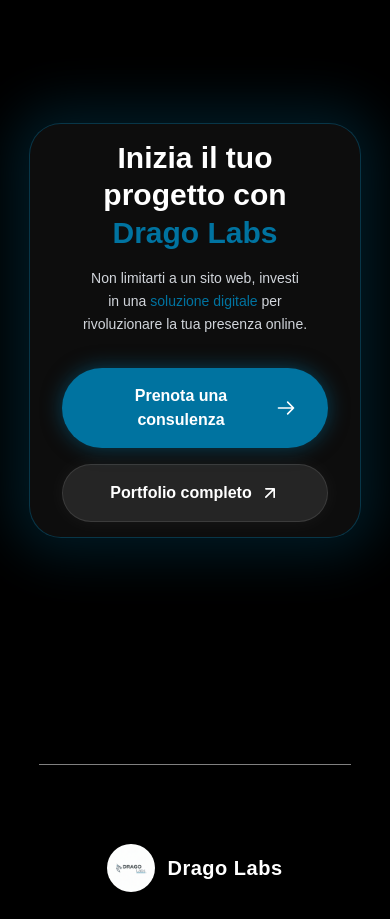
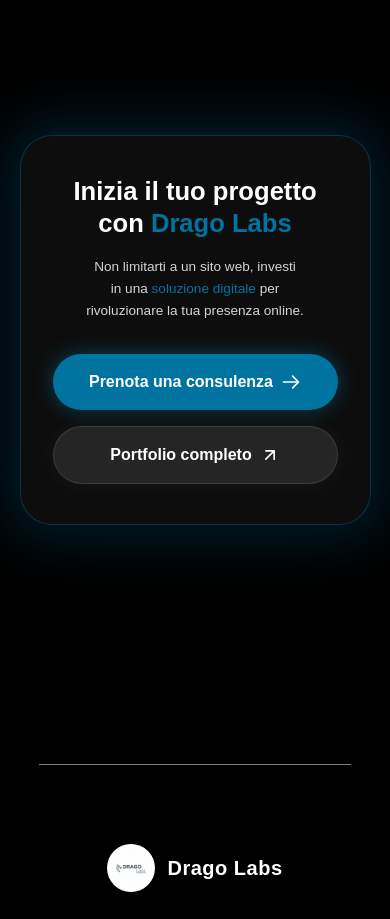
Before and after one commit to dragolab/dragolabs-website, a React (Vite) app: page / in a window 390 px wide. Shown: the part 4680-5599 px from the top of the page. Built offline with nearby package versions, Linux system fonts and the light colour scheme; a web font is replaced by a local one.

Commit message:
Tablet support

```diff
--- a/src/components/Protocol.jsx
+++ b/src/components/Protocol.jsx
@@ -172,16 +172,22 @@
                             100% { box-shadow: 0 0 30px 6px rgba(0,115,160,0.35), 0 0 0 0 transparent; }
                         }
                     `}</style>
-                    <div className="card-inner relative w-[85%] md:w-[60%] lg:w-[50%] max-w-3xl rounded-[2rem] border border-drago-accent/40 bg-white/5 backdrop-blur-xl overflow-hidden aspect-[4/5] md:aspect-auto md:h-[55vh] lg:aspect-video lg:h-auto"
+                    <div className="card-inner relative w-[90%] md:w-[70%] lg:w-[55%] max-w-4xl rounded-[2rem] border border-drago-accent/40 bg-white/5 backdrop-blur-xl overflow-hidden"
                         style={{ animation: 'cardGlowBreath 3s ease-in-out infinite' }}
                     >
-                        <div className="absolute inset-0 flex flex-col items-center justify-center px-8 py-10 text-center">
-                            <h3 className="font-sans font-bold text-3xl md:text-5xl lg:text-[3.5rem] leading-tight text-balance text-white mb-4">
+                        <div className="flex flex-col items-center justify-center px-8 sm:px-12 py-10 sm:py-14 text-center">
+                            <h3
+                                className="font-sans font-bold leading-tight text-balance text-white mb-4"
+                                style={{ fontSize: 'clamp(1.6rem, 4vw, 3.5rem)' }}
+                            >
                                 Inizia il tuo progetto con{' '}
                                 <span className="text-drago-accent">Drago Labs</span>
                             </h3>
 
-                            <p className="font-sans font-light text-sm md:text-base lg:text-lg text-gray-300 max-w-xl mx-auto leading-relaxed text-balance mb-8">
+                            <p
+                                className="font-sans font-light text-gray-300 max-w-xl mx-auto leading-relaxed text-balance mb-8"
+                                style={{ fontSize: 'clamp(0.85rem, 1.6vw, 1.125rem)' }}
+                            >
                                 Non limitarti a un sito web, investi in una{' '}
                                 <span className="text-drago-accent font-medium">soluzione digitale</span>{' '}
                                 per rivoluzionare la tua presenza online.
```
